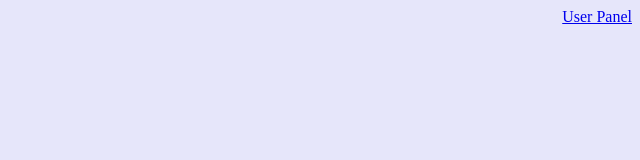
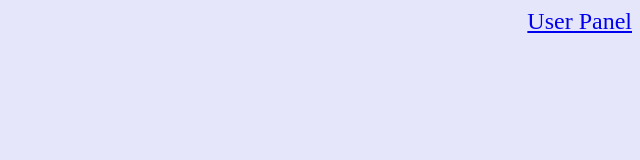
Before and after one commit to gleamland/nyoba, a plain HTML site: page index.html in a window 1280 px wide. Shown: the whole page, without its empty margins (640-1280 px from the left). Drawn offline with Linux system fonts and the light colour scheme.

Commit message:
change font size

```diff
--- a/style.css
+++ b/style.css
@@ -1,4 +1,4 @@
-body {background: lavender;}
+body {background: lavender; font-size: 24px;}
 
 /* Common styles of menus */
 
```
